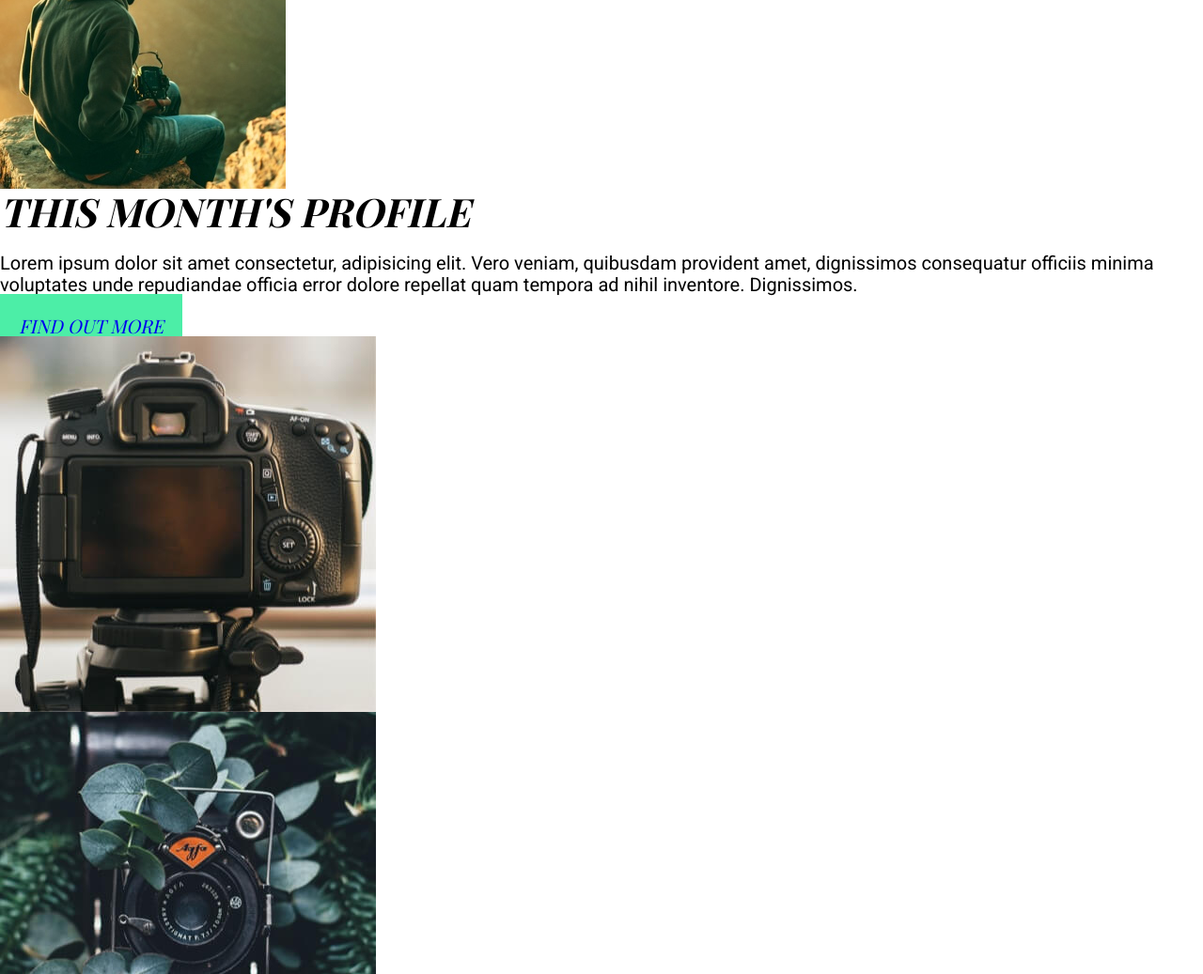
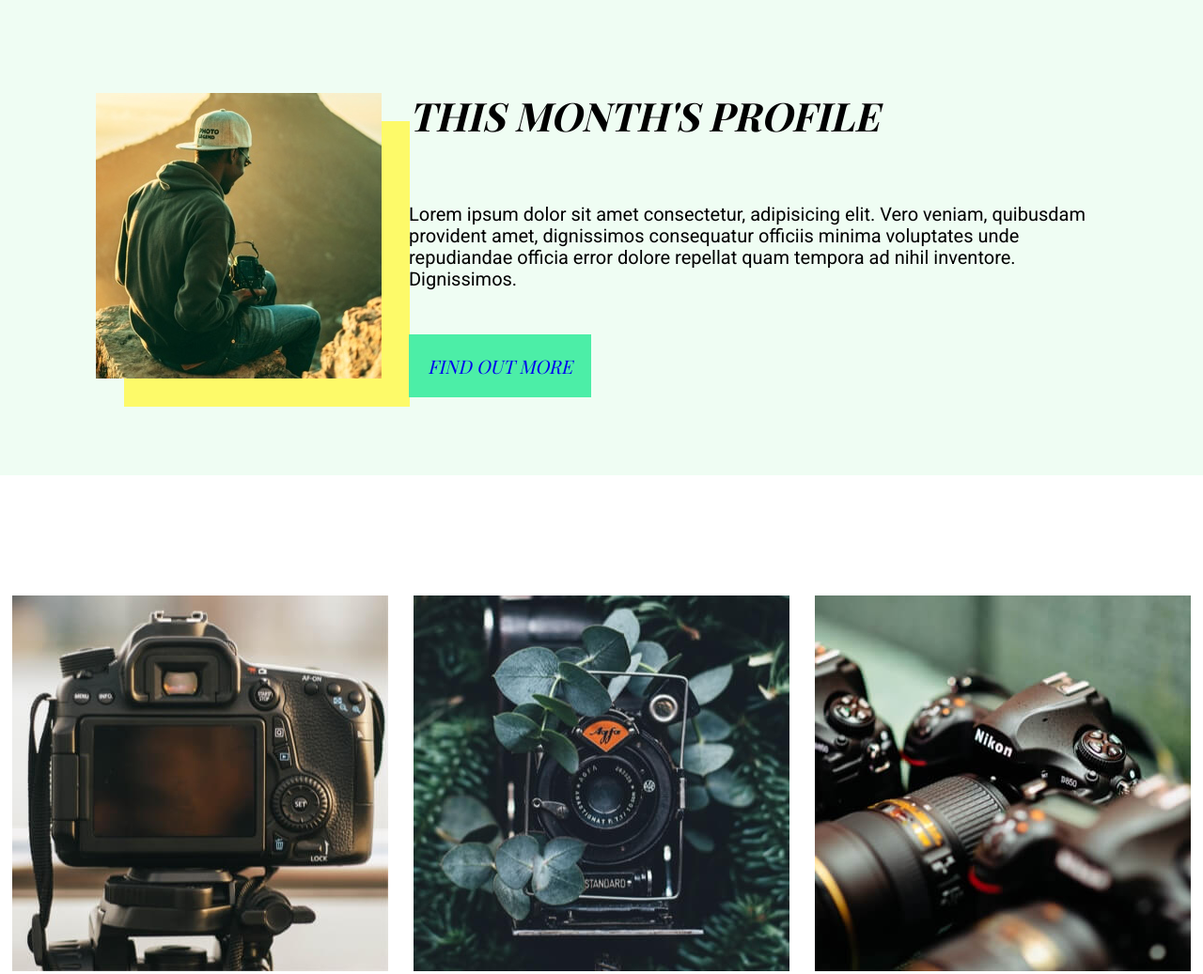
Before and after one commit to alxndrdrgz/alex-rodriguez-project-one, a plain HTML site: page index.html in a window 1280 px wide. Shown: the part 3833-4870 px from the top of the page at 94% size. Drawn offline with nearby package versions, Linux system fonts and the light colour scheme; a web font is replaced by a local one.

Commit message:
finished index.html styles and added blog partial

```diff
--- a/index.html
+++ b/index.html
@@ -135,23 +135,34 @@
 
     <!-- image banner -->
     <div class="banner">
-        <img src="assets/banner.jpg" alt="a map and travel items">
+        <!-- <img src="assets/banner.jpg" alt="a map and travel items"> -->
     </div>
 
     <!--  -->
-    <section class="sectionFour">
+    <section class="section4">
         <div class="wrapper">
-            <img src="assets/small-box.jpg" alt="A rearview of a person looking at their camera with a mountain in the background">
-            <h2>This month's profile</h2>
-            <p>Lorem ipsum dolor sit amet consectetur, adipisicing elit. Vero veniam, quibusdam provident amet, dignissimos consequatur officiis minima voluptates unde repudiandae officia error dolore repellat quam tempora ad nihil inventore. Dignissimos.</p>
-            <a href="#" class="findOut">Find out more</a>
+            <div class="gridFour">
+                <div class="gridBoxOne">
+                    <div class="imgContFour">
+                        <img src="assets/small-box.jpg" alt="A rearview of a person looking at their camera with a mountain in the background">
+                    </div>
+                </div>
+
+                <div class="gridBoxTwo">
+                    <h2>This month's profile</h2>
+                    <p>Lorem ipsum dolor sit amet consectetur, adipisicing elit. Vero veniam, quibusdam provident amet, dignissimos consequatur officiis minima voluptates unde repudiandae officia error dolore repellat quam tempora ad nihil inventore. Dignissimos.</p>
+                    <a href="#" class="findOut">
+                        Find out more
+                    </a>
+                </div>
+            </div>
         </div>
     </section>
 
     <!-- Section 5 Start - Image Gallery -->
     <section class="section5">
         <div class="wrapper">
-            <div class="imageGalery">
+            <div class="imageGallery">
                 <div class="imgContainer">
                     <img src="assets/gallery-image-1.jpg" alt="the LCD screen of a camera">
                 </div>
--- a/styles/sass/partials/_indexStyles.scss
+++ b/styles/sass/partials/_indexStyles.scss
@@ -56,7 +56,6 @@ h1.home {
 
 //Section One Styles Start Here
 //index.html specific styles
-
 section.sectionOne {
     background-color: $ice;
     height: 80rem;
@@ -170,13 +169,59 @@ a.findOut {
     margin-left: 0;
 }
 
+.iconCircle {
+    width: 100%;
+}
+
 .fas {
     margin-left: 2.5rem;
     font-size: 4rem;
-    padding: 5%;
+    padding: 15%;
     display: inline;
     background-color: $seaGreen;
+    border-radius: 50%;
 }
 
+//image banner
+div.banner {
+    height: 50rem;
+    background-image: url('../assets/banner.jpg');
+    background-size: cover;
+}
 
-// grid-area: <grid-row-start> / <grid-column-start> / <grid-row-end> / <grid-column-end>;
+//section 4
+.section4 {
+    padding: 8%;
+    background-color: $ice;
+}
+
+.gridBoxTwo p {
+    margin-bottom: 69px;
+    margin-top: 69px;
+}
+
+.imgContFour img {
+    margin-left: 0;
+    box-shadow: 3rem 3rem $canary;
+}
+
+.gridFour {
+    display: grid;
+    grid-template-columns: 30% 70%;
+    gap: 1rem;
+}
+
+//section 5
+.section5 {
+    padding: 10% 0;
+}
+
+.imageGallery {
+    display: flex;
+    justify-content: space-around;
+}
+
+//footer styles below.
+footer {
+    text-align: center;
+}
```
Also changed, not shown: blog.html (+1 -1 lines), styles/sass/partials/_blogStyles.scss (added), styles/styles.css.
